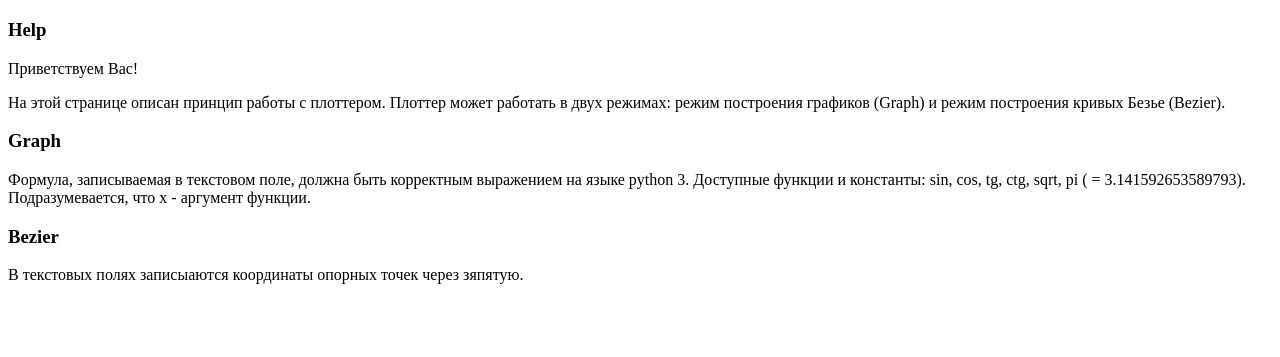
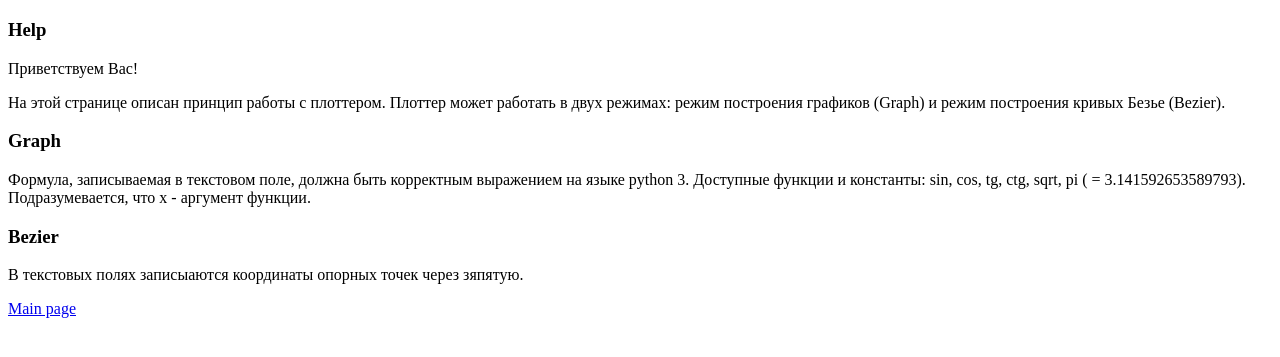
Before and after one commit to Alexponomarev7/plotter, a plain HTML site: page www/help.html in a window 1280 px wide. Shown: the part 61-418 px from the top of the page. Drawn offline with Linux system fonts and the light colour scheme.

Commit message:
Added link "main page" to the bottom of help.html

```diff
--- a/www/help.html
+++ b/www/help.html
@@ -13,5 +13,6 @@
     <p>Формула, записываемая в текстовом поле, должна быть корректным выражением на языке python 3. Доступные функции и константы: sin, cos, tg, ctg, sqrt, pi ( = 3.141592653589793). Подразумевается, что x - аргумент функции. </p>
     <h3>Bezier</h3>
     <p>В текстовых полях записыаются координаты опорных точек через зяпятую.</p>
+    <a href="/">Main page</a>
 </body>
 </html>
```
